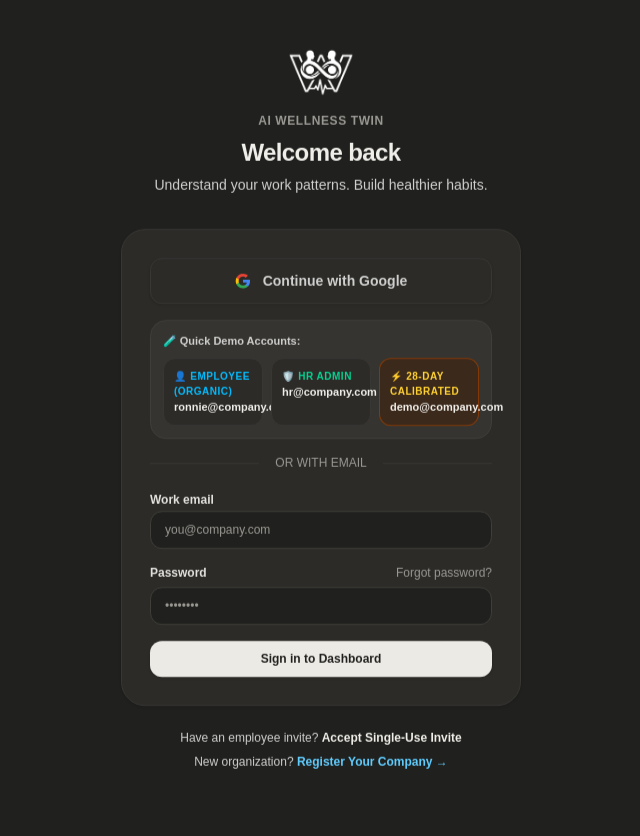
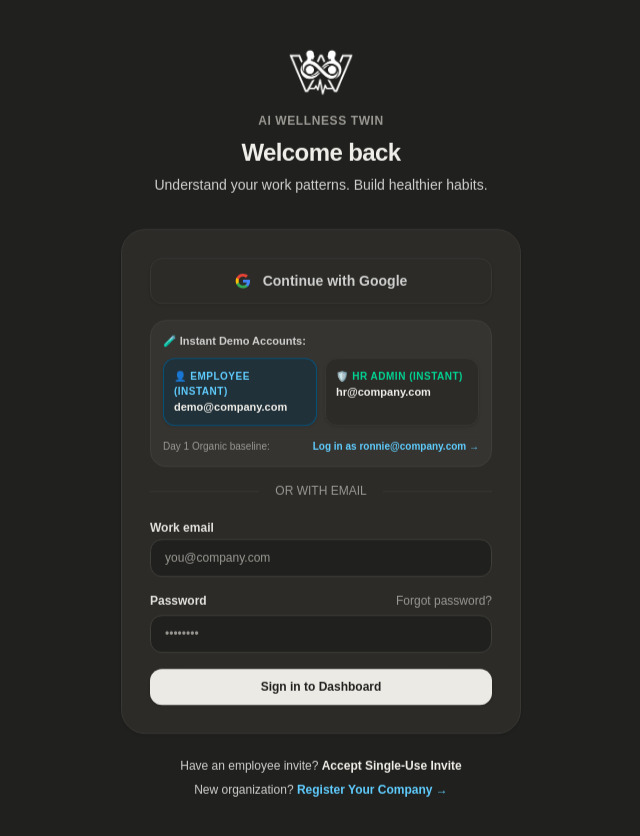
Before and after one commit to ronnielmharlssb-dot/ai-wellness-twin, a Next.js app: page /login in a window 1280 px wide. Shown: the top 836 px of the page, without its empty margins (319-959 px from the left). Built offline with nearby package versions, Linux system fonts and the light colour scheme.

Commit message:
feat: set 28-day demo account as primary instant employee login and preserve ronnie account

```diff
--- a/src/app/login/page.tsx
+++ b/src/app/login/page.tsx
@@ -176,48 +176,47 @@ export default function LoginPage() {
           </Button>
 
           {/* Quick Demo Test Accounts */}
-          <div className="rounded-2xl border border-slate-200/80 bg-slate-50/80 p-3 dark:border-[#383734] dark:bg-[#20201e]/60">
-            <p className="text-[11px] font-semibold text-slate-500 dark:text-slate-400 mb-2">
-              🧪 Quick Demo Accounts:
+          <div className="rounded-2xl border border-slate-200/80 bg-slate-50/80 p-3 dark:border-[#383734] dark:bg-[#20201e]/60 space-y-2">
+            <p className="text-[11px] font-semibold text-slate-500 dark:text-slate-400">
+              🧪 Instant Demo Accounts:
             </p>
-            <div className="grid grid-cols-1 sm:grid-cols-3 gap-2">
+            <div className="grid grid-cols-2 gap-2">
               <button
                 type="button"
-                onClick={() => handleQuickLogin("employee")}
-                className="flex flex-col items-start rounded-xl border border-slate-200 bg-white p-2.5 text-left transition hover:border-slate-400 hover:bg-slate-50 dark:border-[#383734] dark:bg-[#2c2b28] dark:hover:border-slate-500 cursor-pointer active:scale-95"
+                onClick={handleCalibratedDemoLogin}
+                className="flex flex-col items-start rounded-xl border border-sky-300 bg-sky-50/70 p-2.5 text-left transition hover:border-sky-400 hover:bg-sky-100/70 dark:border-sky-800/80 dark:bg-sky-950/40 dark:hover:border-sky-700 cursor-pointer active:scale-95 shadow-sm"
               >
-                <span className="text-[10px] font-bold uppercase tracking-wider text-sky-600 dark:text-sky-400">
-                  👤 Employee (Organic)
+                <span className="text-[10px] font-bold uppercase tracking-wider text-sky-700 dark:text-[#60cdff]">
+                  👤 Employee (Instant)
                 </span>
                 <span className="text-[11px] font-semibold text-slate-800 dark:text-slate-200">
-                  ronnie@company.com
+                  demo@company.com
                 </span>
               </button>
 
               <button
                 type="button"
                 onClick={() => handleQuickLogin("hr")}
-                className="flex flex-col items-start rounded-xl border border-slate-200 bg-white p-2.5 text-left transition hover:border-slate-400 hover:bg-slate-50 dark:border-[#383734] dark:bg-[#2c2b28] dark:hover:border-slate-500 cursor-pointer active:scale-95"
+                className="flex flex-col items-start rounded-xl border border-slate-200 bg-white p-2.5 text-left transition hover:border-slate-400 hover:bg-slate-50 dark:border-[#383734] dark:bg-[#2c2b28] dark:hover:border-slate-500 cursor-pointer active:scale-95 shadow-sm"
               >
                 <span className="text-[10px] font-bold uppercase tracking-wider text-emerald-600 dark:text-emerald-400">
-                  🛡️ HR Admin
+                  🛡️ HR Admin (Instant)
                 </span>
                 <span className="text-[11px] font-semibold text-slate-800 dark:text-slate-200">
                   hr@company.com
                 </span>
               </button>
+            </div>
 
+            {/* Organic Ronnie Account Quick Link */}
+            <div className="flex items-center justify-between pt-1 border-t border-slate-200/50 dark:border-[#383734]/50 text-[10px]">
+              <span className="text-slate-400 dark:text-slate-500">Day 1 Organic baseline:</span>
               <button
                 type="button"
-                onClick={handleCalibratedDemoLogin}
-                className="flex flex-col items-start rounded-xl border border-amber-300 bg-amber-50/70 p-2.5 text-left transition hover:border-amber-400 hover:bg-amber-100/70 dark:border-amber-800/80 dark:bg-amber-950/40 dark:hover:border-amber-700 cursor-pointer active:scale-95"
+                onClick={() => handleQuickLogin("employee")}
+                className="font-semibold text-sky-600 hover:underline dark:text-[#60cdff] cursor-pointer"
               >
-                <span className="text-[10px] font-bold uppercase tracking-wider text-amber-700 dark:text-amber-300">
-                  ⚡ 28-Day Calibrated
-                </span>
-                <span className="text-[11px] font-semibold text-slate-800 dark:text-slate-200">
-                  demo@company.com
-                </span>
+                Log in as ronnie@company.com →
               </button>
             </div>
           </div>
```
